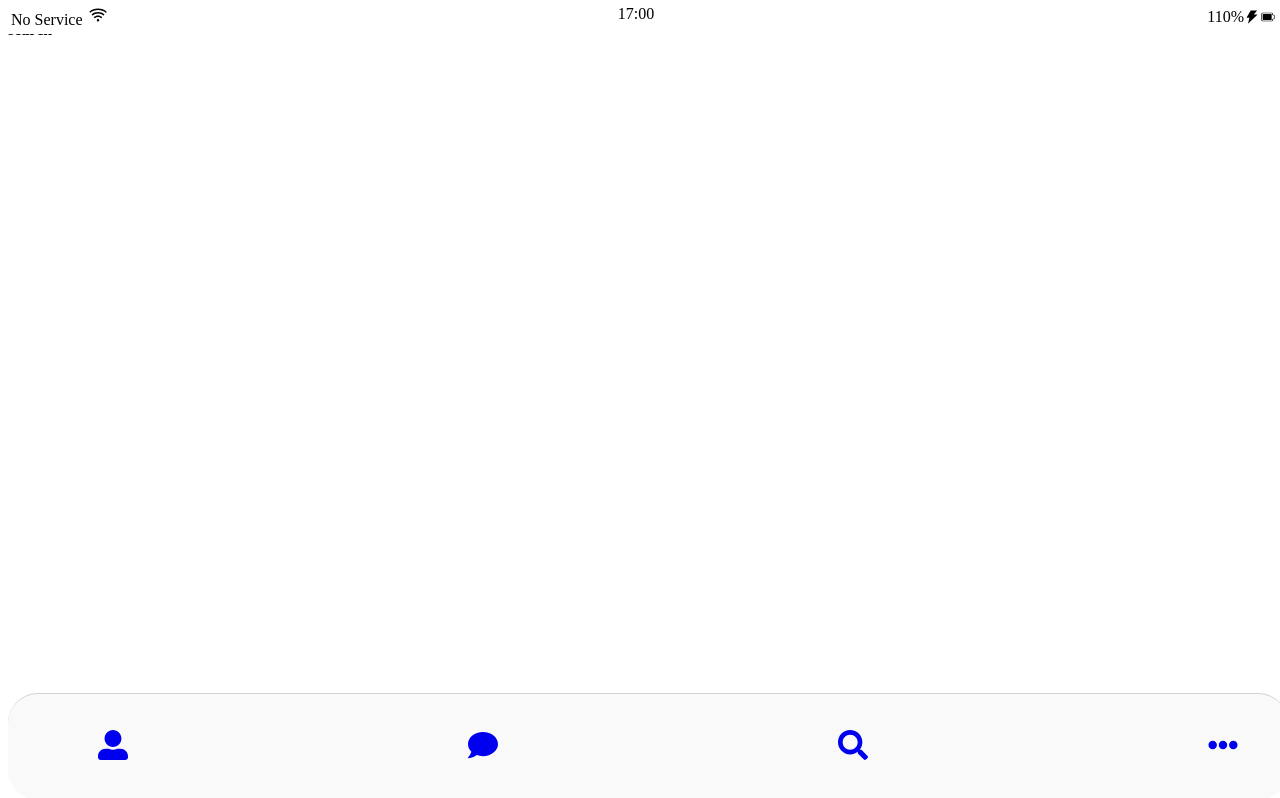
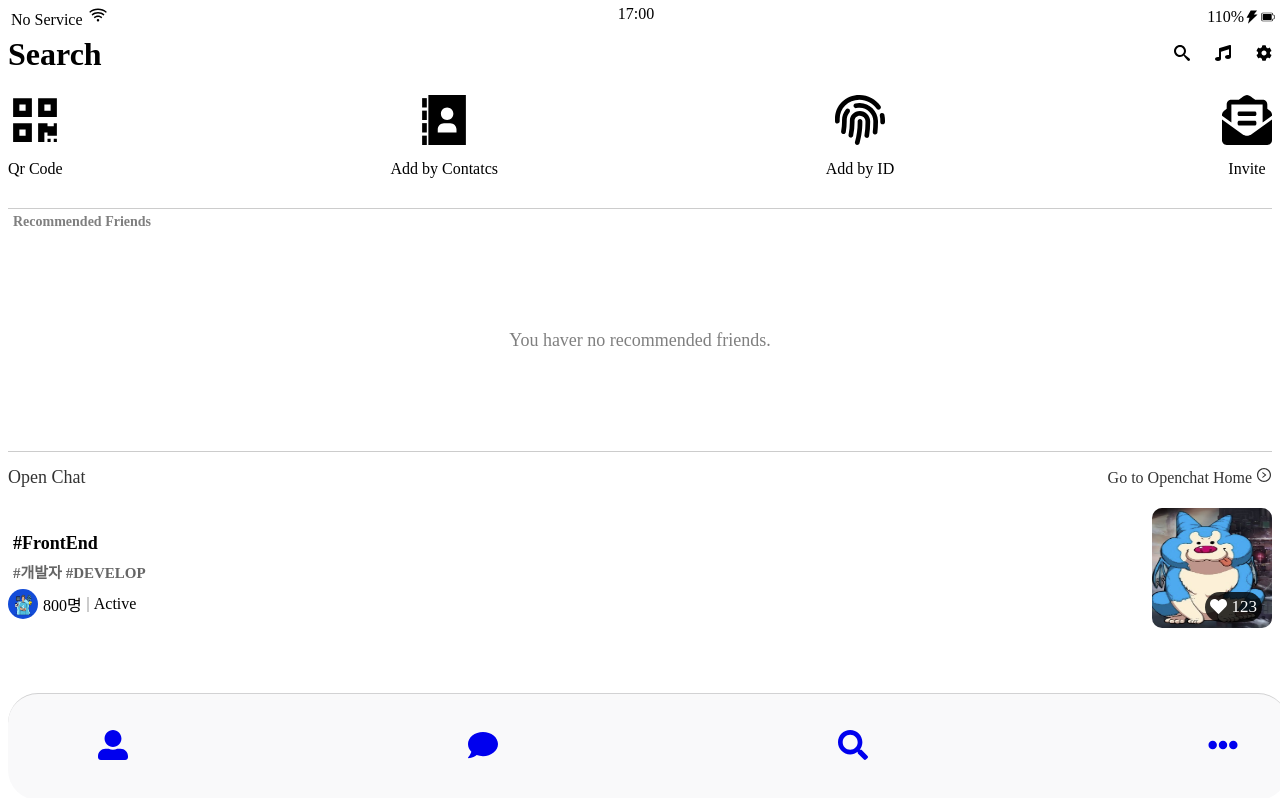
Before and after one commit to leejeawon92/kokoa-clone-2020, a React (Create React App) app in the folder kokoaclonereact/: page /search in a window 1280 px wide. Built offline with nearby package versions, Linux system fonts and the light colour scheme.

Commit message:
vReact: Search Screen

```diff
--- a/kokoaclonereact/src/routes/Search.js
+++ b/kokoaclonereact/src/routes/Search.js
@@ -1,6 +1,178 @@
+import styled from 'styled-components';
+import Screenheader from '../components/ScreenHeader';
+import {FaQrcode,FaFingerprint, FaEnvelopeOpenText,FaHeart } from 'react-icons/fa'
+import {ImAddressBook, } from 'react-icons/im'
+import {AiOutlineRightCircle, } from 'react-icons/ai'
+import developer from '../image/developer.PNG'
+import 그라버트 from '../image/그라버트.PNG'
+
+
+const Icons = styled.div`
+  display: flex;
+  justify-content: space-between;
+  margin-bottom: 30px;
+  span {
+    margin-top: 15px;
+  }
+`
+const IConRow = styled.div`
+  display: flex;
+  flex-direction: column;
+  align-items: center;
+`
+const OpenChat = styled.div`
+`
+const OpenChatHeader = styled.div`
+  display: flex;
+  justify-content: space-between;
+  opacity: 0.8;
+  margin-top: 15px;
+  .title {
+    font-size:18px;
+  }
+`
+
+const Recommendedfriend = styled.div`
+  margin: 5px 0px;
+  padding-bottom: 5px 0px;
+  border-top: 1px solid rgba(0, 0, 0, 0.2);
+  border-bottom: 1px solid rgba(0, 0, 0, 0.2);
+  h6 {
+    margin:5px;
+    font-size: 14px;
+    color: rgba(0, 0, 0, 0.5);
+  }
+  span {
+    display: block;
+    margin: 100px 0px;
+    text-align: center;
+    font-size: 18px;
+    color: rgba(0, 0, 0, 0.5);
+  }
+`
+
+
+const OpenChatPost = styled.div`
+  display: flex;
+  justify-content: space-between;
+  align-items: center;
+`
+const PostInfo = styled.div`
+  margin-top :28px;
+`
+const PostTitle = styled.h5`
+  margin: 5px;
+  font-size: 18px;
+  margin-bottom: 7px;
+`
+const PostHashtags = styled.h6`
+  font-size: 15px;
+  margin: 5px;
+  text-transform: uppercase;
+  opacity: 0.6;
+`
+const PostMember = styled.div`
+  margin-top: 7px;
+  display: flex;
+  align-items: center;
+  img {
+    width: 30px;
+    height: 30px;
+    border-radius: 50%;
+    margin-right: 5px;
+  }
+  div {
+    width: 2px;
+    height: 15px;
+    margin: 0px 5px;
+    background-color: rgba(0, 0, 0, 0.2);
+  }
+`
+const PostPhoto = styled.div`
+  position: relative;
+  margin-top: 20px;
+  img {
+    width: 120px;
+    height: 120px;
+    border-radius: 10px;
+  }
+`
+const PhotoHeart = styled.div`
+  display: flex;
+  align-items: center;
+  position: absolute;
+  right: 10px;
+  font-size: 17px;
+  color: white;
+  background-color: rgba(0, 0, 0, 0.8);
+  padding: 5px;
+  border-radius: 20px;
+  display: flex;
+  align-items: center;
+  bottom: 10px;
+
+  span {
+    margin-left: 5px;
+  }
+`
+
+
 function Search(){
   return (
-    <h4>search</h4>
-  )
+    <>
+      <Screenheader title='Search'/>
+      <Icons>
+        <IConRow>
+          <FaQrcode size={50} className='qrcode'></FaQrcode>
+          <span>Qr Code</span>
+        </IConRow>
+        <IConRow>
+          <ImAddressBook size={50}  className='addressbook' >ff</ImAddressBook>
+          <span>Add by Contatcs</span>
+        </IConRow>
+        <IConRow>
+          <FaFingerprint size={50}  className='fingerprint'></FaFingerprint>
+          <span>Add by ID</span>
+        </IConRow>
+        <IConRow>
+          <FaEnvelopeOpenText size={50}  className='envelope'></FaEnvelopeOpenText>
+          <span>Invite</span>
+        </IConRow>
+      </Icons>
+
+      <Recommendedfriend>
+        <h6>Recommended Friends</h6>
+        <span>You haver no recommended friends.</span>
+      </Recommendedfriend>
+
+      <OpenChat>
+        <OpenChatHeader>
+          <span className='title'>Open Chat</span>
+          <span> Go to Openchat Home <AiOutlineRightCircle/></span>
+        </OpenChatHeader>
+
+        <OpenChatPost>
+          <PostInfo>
+            <PostTitle>#FrontEnd</PostTitle>
+            <PostHashtags>#개발자 #develop</PostHashtags>
+            <PostMember>
+              <img src={developer}></img>
+              <span>800명</span>
+              <div></div>
+              <span>Active</span>
+            </PostMember>
+          </PostInfo>
+          <PostPhoto>
+            <img src={그라버트} />
+            <PhotoHeart>
+              <FaHeart></FaHeart>
+              <span>123</span>
+            </PhotoHeart>
+          </PostPhoto>
+        </OpenChatPost>
+      </OpenChat>
+    </>
+
+    )
 }
 export default Search;
```
Also changed, not shown: kokoaclonereact/src/image/developer.PNG (added).
